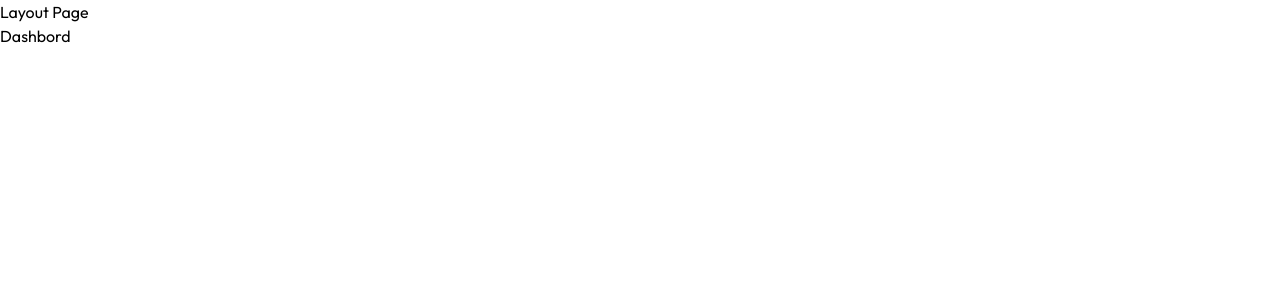
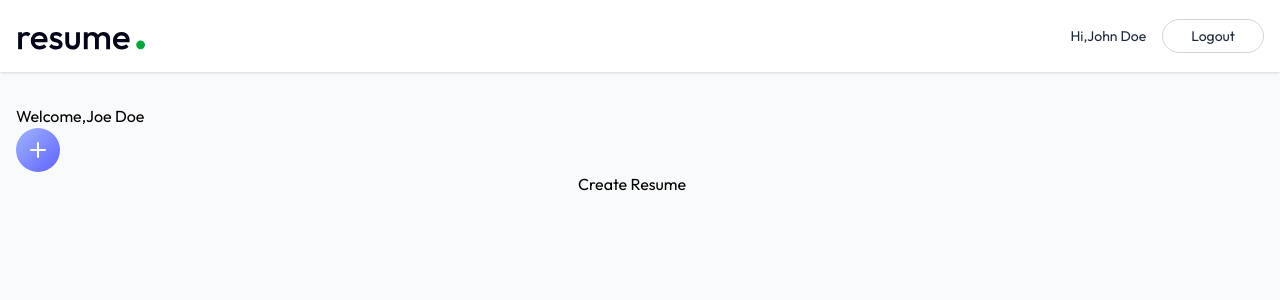
Before and after one commit to Poorvik508/AI-POWERED-RESUME-BUILDER, a React (Vite) app in the folder client/: page /app in a window 1280 px wide. Shown: the top 300 px of the page. Built offline with nearby package versions, Linux system fonts and the light colour scheme.

Commit message:
navbar done

```diff
--- /dev/null
+++ b/client/src/components/Navbar.jsx
@@ -0,0 +1,26 @@
+import React from 'react'
+import { Link, useNavigate } from "react-router-dom"
+
+const Navbar = () => {
+    const user = { name: "John Doe" }
+    const navigate=useNavigate()
+    const logoutUser = () =>{
+        navigate('/');
+    }
+  return (
+      <div className="shadow bg-white">
+          <nav className="flex items-center justify-between max-w-7xl mx-auto px-4 py-3.5 text-slate-800 transition-all">
+              <Link to='/'>
+                  <img src='/logo.svg' alt="logo" className="h-11 w-auto" />
+              </Link>
+          <div className="flex items-center gap-4 text-sm">
+
+              <p className="max-sm:hidden">Hi,{user?.name}</p>
+              <button onClick={logoutUser}    className="bg-white hover:bg-slate-50 border border-gray-300 px-7 py-1.5 rounded-full active:scale-95 transition-all">Logout</button>
+       </div>
+          </nav>
+    </div>
+  )
+}
+
+export default Navbar
--- a/client/src/pages/Dashbord.jsx
+++ b/client/src/pages/Dashbord.jsx
@@ -1,11 +1,22 @@
+import { PlusIcon } from "lucide-react"
 import React from 'react'
 
 const Dashbord = () => {
   return (
     <div>
-          <h1>
- Dashbord
-      </h1>
+      <div className="max-7xl mx-auto px-4 py-8">
+        <p>Welcome,Joe Doe</p>
+        <div className="flex gap-4 ">
+          <button className="w-full">
+            <PlusIcon className="size-11 transition-all duration-300 p-2.5 bg-gradient-to-br from-indigo-300 to-indigo-500 text-white rounded-full"/>
+            <p>Create Resume</p>
+          </button>
+          <button></button>
+
+        </div>
+
+      </div>
+
     </div>
   )
 }
--- a/client/src/pages/Layout.jsx
+++ b/client/src/pages/Layout.jsx
@@ -1,11 +1,13 @@
 import React from 'react'
 import { Outlet } from "react-router-dom"
+import Navbar from "../components/Navbar"
 
 const Layout = () => {
   return (
     <div>
-      <h1>Layout Page</h1>
-      <div>
+
+      <div className="min-h-screen bg-gray-50">
+        <Navbar/>
         <Outlet/>
      </div>
     </div>
```
